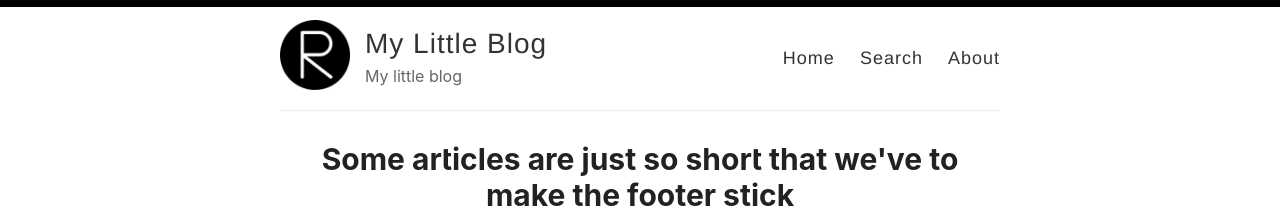
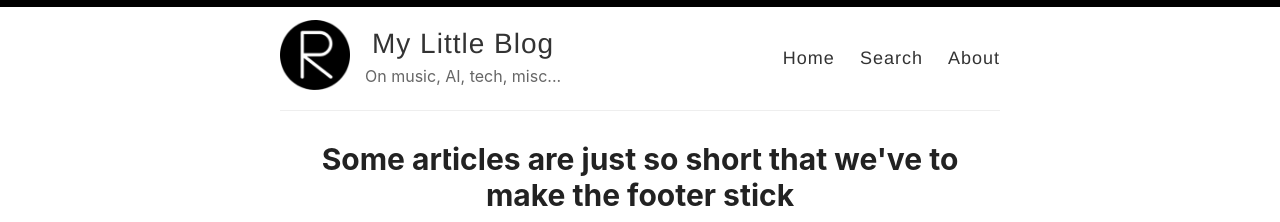
Before and after one commit to evinpinar/evinpinar.github.io, a Jekyll site: the page built from index.html, in a window 1280 px wide. Shown: the top 222 px of the page. Built offline with Jekyll 4.4.1, drawn with Linux system fonts in a browser that asks for light colours; the list of posts is cut into pages by our own code.

Commit message:
Update _config.yml

```diff
--- a/_config.yml
+++ b/_config.yml
@@ -9,7 +9,7 @@ name: My Little Blog
 author: Evin Pinar Ornek
 
 # Short bio or description (displayed in the header)
-description: My little blog
+description: On music, AI, tech, misc...
 
 # URL of your avatar or profile pic (you could use your GitHub profile pic)
 avatar: /images/reverie.png
```
